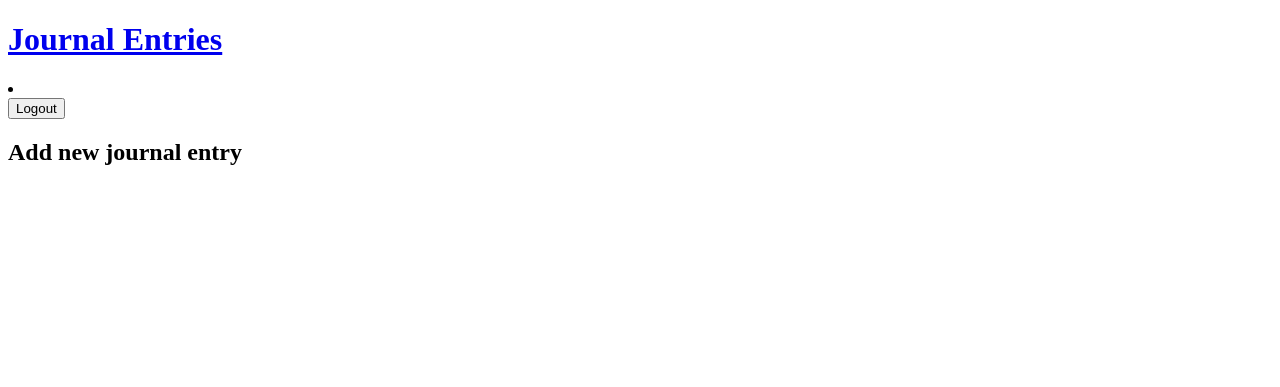
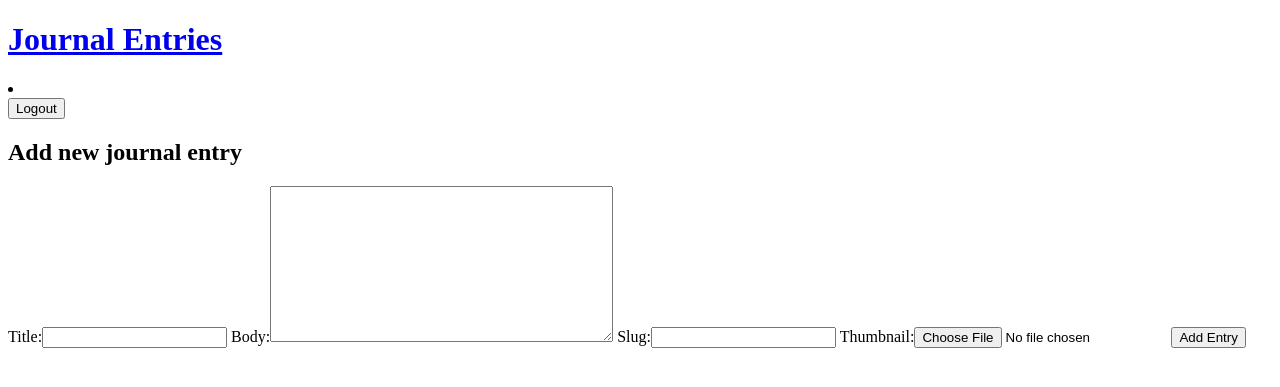
Before and after one commit to defitjo/django-djournal, a Django app: page /entries/new/ in a window 1280 px wide. Shown: the top 387 px of the page. Run offline with Django 3.2, Linux system fonts and the light colour scheme; the visitor is signed in with stand-in values (Sample User, id 1).

Commit message:
associate user with entry

```diff
--- a/djangodjournal/djangodjournal/urls.py
+++ b/djangodjournal/djangodjournal/urls.py
@@ -7,7 +7,7 @@ from django.conf import settings
 
 urlpatterns = [
     path('admin/', admin.site.urls),
-    re_path(r'^entries', include('entries.urls')),
+    re_path(r'^entries/', include('entries.urls')),
     re_path(r'^accounts/', include('accounts.urls')),
     re_path(r'^$', views.home),
     re_path(r'^about/$', views.about),
--- /dev/null
+++ b/djangodjournal/entries/forms.py
@@ -0,0 +1,7 @@
+from django import forms
+from . import models
+
+class CreateEntry(forms.ModelForm):
+  class Meta:
+    model = models.Entry
+    fields = ['title', 'body', 'slug', 'thumbnail']
--- a/djangodjournal/entries/models.py
+++ b/djangodjournal/entries/models.py
@@ -1,4 +1,5 @@
 from django.db import models
+from django.contrib.auth.models import User
 
 # Create your models here.
 class Entry(models.Model):
@@ -6,6 +7,7 @@ class Entry(models.Model):
   slug = models.SlugField()
   body = models.TextField()
   date = models.DateTimeField(auto_now_add=True)
+  author = models.ForeignKey(User, on_delete=models.CASCADE, default=None)
   thumbnail = models.ImageField(blank=True)
 
   def __str__(self):
--- a/djangodjournal/entries/templates/entries/new_entry.html
+++ b/djangodjournal/entries/templates/entries/new_entry.html
@@ -3,5 +3,10 @@
 {% block content %}
   <div class="create-entry">
     <h2>Add new journal entry</h2>
+    <form class="new-entry" action="{% url 'entries:new' %}" method="post" enctype="multipart/form-data">
+      {% csrf_token %}
+      {{ form }}
+      <input type="submit" value="Add Entry">
+    </form>
   </div>
 {% endblock %}
--- a/djangodjournal/entries/urls.py
+++ b/djangodjournal/entries/urls.py
@@ -5,6 +5,6 @@ app_name = 'entries'
 
 urlpatterns = [
     path('', views.entries_list, name="list"),
-    path('/new/', views.entry_new, name="new"),
-    path('/<slug:slug>/', views.entry_details, name="details"),
+    path('new/', views.entry_new, name="new"),
+    path('<slug:slug>/', views.entry_details, name="details"),
 ]
--- a/djangodjournal/entries/views.py
+++ b/djangodjournal/entries/views.py
@@ -1,7 +1,8 @@
-from django.shortcuts import render
+from django.shortcuts import render, redirect
 from .models import Entry
 from django.http import HttpResponse
 from django.contrib.auth.decorators import login_required
+from . import forms
 
 def entries_list(request):
   entries = Entry.objects.all().order_by('date')
@@ -13,4 +14,13 @@ def entry_details(request, slug):
 
 @login_required(login_url="/accounts/login")
 def entry_new(request):
-  return render(request, 'entries/new_entry.html')
+  if request.method == 'POST':
+    form = forms.CreateEntry(request.POST, request.FILES)
+    if form.is_valid():
+      new_entry = form.save(commit=False)
+      new_entry.author = request.user
+      new_entry.save()
+      return redirect('entries:list')
+  else:
+    form = forms.CreateEntry()
+  return render(request, 'entries/new_entry.html', {'form': form})
```
Also changed, not shown: djangodjournal/db.sqlite3, djangodjournal/entries/migrations/0003_entry_author.py (added).
